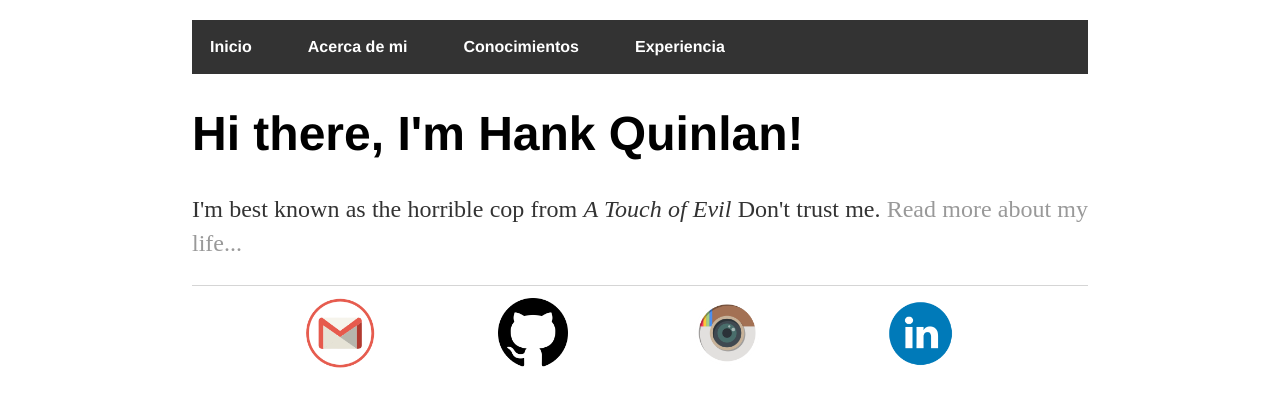
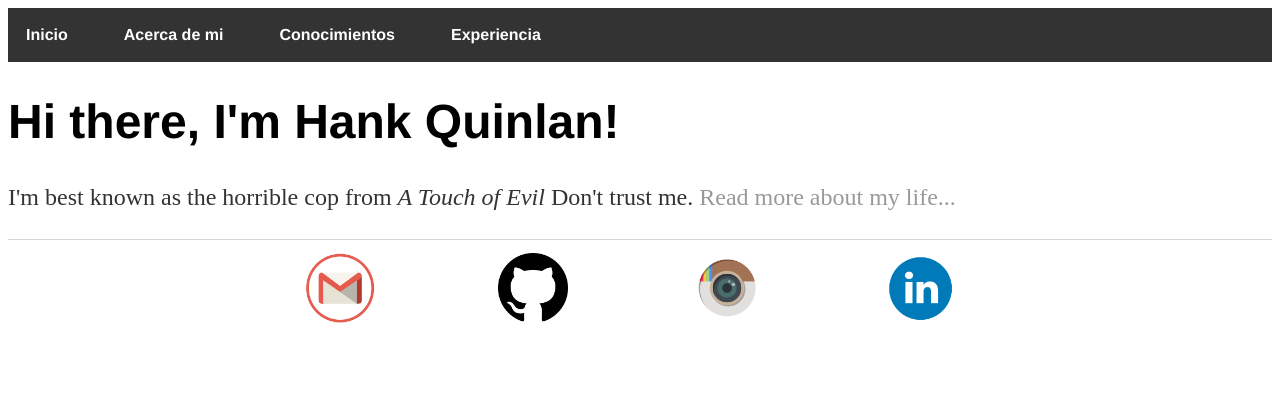
Before and after one commit to isx47590131/isx47590131.github.io, a Jekyll site: the page built from index.html, in a window 1280 px wide. Shown: the top 407 px of the page. Built offline with Jekyll 4.4.1, drawn with Linux system fonts in a browser that asks for light colours.

Commit message:
Update main.css

```diff
--- a/css/main.css
+++ b/css/main.css
@@ -1,7 +1,7 @@
-body {
+/*body {
     margin: 20px auto;
     width: 70%;
-}
+}*/
 nav ul, footer ul {
     font-family:'Helvetica', 'Arial', 'Sans-Serif';
     padding: 0px;
```
